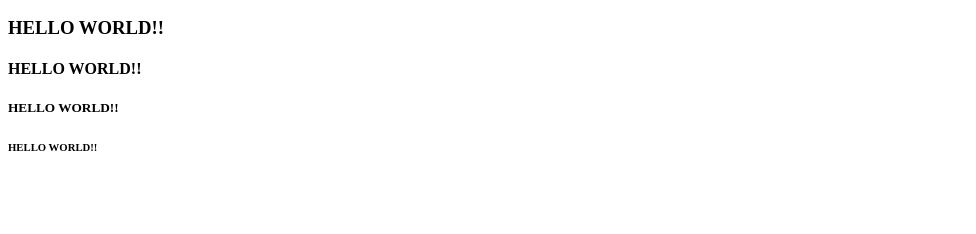
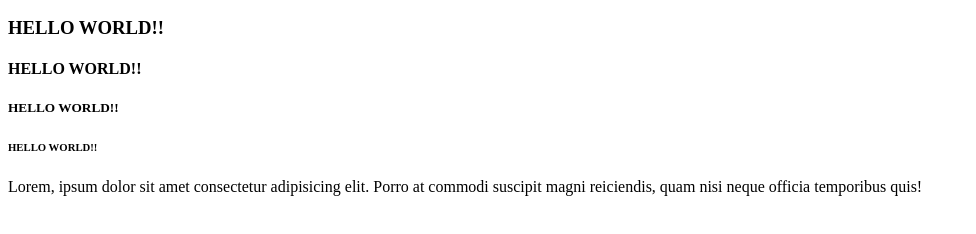
Before and after one commit to Dev-p995/kjcampu, a plain HTML site: page index.html in a window 1280 px wide. Shown: the part 110-344 px from the top of the page, without its empty margins (0-976 px from the left). Drawn offline with Linux system fonts and the light colour scheme.

Commit message:
add paragrafh

```diff
--- a/index.html
+++ b/index.html
@@ -12,5 +12,6 @@
     <h4>HELLO WORLD!!</h4>
     <h5>HELLO WORLD!!</h5>
     <h6>HELLO WORLD!!</h6>
+    <p>Lorem, ipsum dolor sit amet consectetur adipisicing elit. Porro at commodi suscipit magni reiciendis, quam nisi neque officia temporibus quis!</p>
 </body>
 </html>
```
